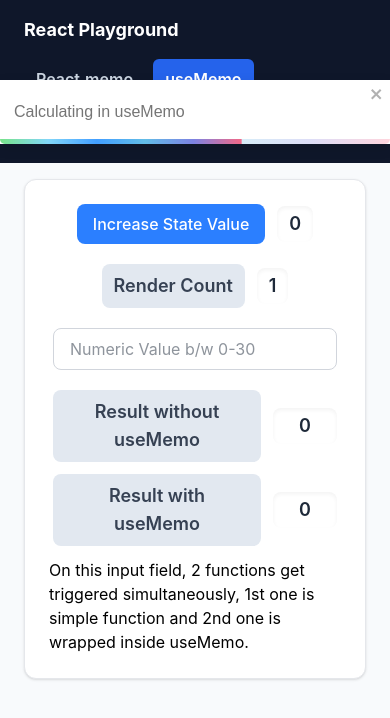
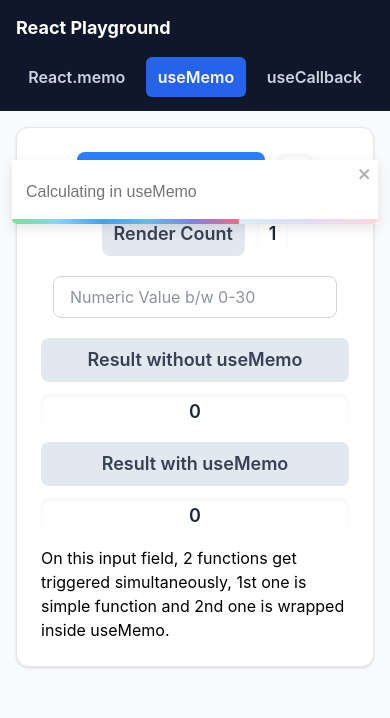
Before and after one commit to saadurrehman8113/react-playground, a React (Vite) app in the folder react-playground/: page / in a window 390 px wide. Both pictures are taken after a click on the button "useMemo". Shown: the top 718 px of the page. Built offline with nearby package versions, Linux system fonts and the light colour scheme.

Commit message:
Improvements

```diff
--- a/react-playground/src/App.css
+++ b/react-playground/src/App.css
@@ -53,9 +53,34 @@
   background: #f8fafc;
 }
 
+.use-memo-toast {
+  top: 5rem !important;
+}
+
 @media (max-width: 600px) {
   .navbar {
     align-items: flex-start;
     flex-direction: column;
+    padding: 0.875rem 1rem;
+  }
+
+  .navbar__links {
+    width: 100%;
+  }
+
+  .navbar__link {
+    flex: 1 1 auto;
+  }
+
+  .container {
+    min-height: calc(100vh - 112px);
+    padding: 1rem;
+  }
+
+  .use-memo-toast {
+    top: 10rem !important;
+    right: 0.75rem;
+    left: 0.75rem;
+    width: auto;
   }
 }
--- a/react-playground/src/components/React Memo/ReactMemoParent.jsx
+++ b/react-playground/src/components/React Memo/ReactMemoParent.jsx
@@ -32,7 +32,7 @@ const ReactMemoParent = () => {
         </h2>
 
         <div className="grid grid-cols-1 gap-5 sm:grid-cols-2">
-          <div className="flex items-center justify-center gap-3">
+          <div className="flex flex-col items-center justify-center gap-3 sm:flex-row">
             <button
               onClick={() => setCounter(counter + 1)}
               className="px-4 py-2 font-medium rounded-lg transition-colors cursor-pointer bg-blue-500 text-white hover:bg-blue-600 active:scale-95"
@@ -44,7 +44,7 @@ const ReactMemoParent = () => {
             </span>
           </div>
 
-          <div className="flex items-center justify-center gap-3">
+          <div className="flex flex-col items-center justify-center gap-3 sm:flex-row">
             <span className="px-3 py-2 text-lg font-semibold text-center text-gray-700 bg-slate-200 rounded-lg">
               Render Count
             </span>
--- a/react-playground/src/components/Use Callback/UseCallbackParent.jsx
+++ b/react-playground/src/components/Use Callback/UseCallbackParent.jsx
@@ -32,7 +32,7 @@ const UseCallbackParent = () => {
         </h2>
 
         <div className="grid grid-cols-1 gap-5 sm:grid-cols-2">
-          <div className="flex items-center justify-center gap-3">
+          <div className="flex flex-col items-center justify-center gap-3 sm:flex-row">
             <button
               onClick={() => setCounter(counter + 1)}
               className="px-4 py-2 font-medium rounded-lg transition-colors cursor-pointer bg-blue-500 text-white hover:bg-blue-600 active:scale-95"
@@ -44,7 +44,7 @@ const UseCallbackParent = () => {
             </span>
           </div>
 
-          <div className="flex items-center justify-center gap-3">
+          <div className="flex flex-col items-center justify-center gap-3 sm:flex-row">
             <span className="px-3 py-2 text-lg font-semibold text-center text-gray-700 bg-slate-200 rounded-lg">
               Render Count
             </span>
--- a/react-playground/src/components/Use Memo/UseMemo.jsx
+++ b/react-playground/src/components/Use Memo/UseMemo.jsx
@@ -1,4 +1,4 @@
-import { useState, useRef, useMemo } from "react";
+import { useState, useRef, useMemo, useEffect } from "react";
 import { toast, ToastContainer } from "react-toastify";
 
 function slowFib(n) {
@@ -14,7 +14,13 @@ const UseMemo = () => {
   const renderCounts = useRef(0);
   const debounceRef = useRef(null);
 
-  let memoizedResult = 0;
+  useEffect(() => {
+    return () => {
+      if (debounceRef.current) {
+        clearTimeout(debounceRef.current);
+      }
+    };
+  }, []);
 
   const calculate = (slowFibInput) => {
     toast("Calculating without useMemo");
@@ -23,7 +29,7 @@ const UseMemo = () => {
     setResult(result);
   };
 
-  memoizedResult = useMemo(() => {
+  const memoizedResult = useMemo(() => {
     toast("Calculating in useMemo");
     return slowFib(slowFibInput);
   }, [slowFibInput]);
@@ -61,9 +67,9 @@ const UseMemo = () => {
           <input
             type="number"
             placeholder="Numeric Value b/w 0-30"
-            className="w-[17.75rem] justify-self-center sm:col-span-2 px-4 py-2 text-gray-800 bg-white border border-gray-300 rounded-lg outline-none focus:ring-2 focus:ring-blue-500"
+            className="w-full max-w-[17.75rem] justify-self-center sm:col-span-2 px-4 py-2 text-gray-800 bg-white border border-gray-300 rounded-lg outline-none focus:ring-2 focus:ring-blue-500"
             onChange={(e) => {
-              const value = e.target.value;
+              const value = Number(e.target.value);
 
               if (debounceRef.current) {
                 clearTimeout(debounceRef.current);
@@ -83,7 +89,7 @@ const UseMemo = () => {
           />
 
           <div className="flex flex-col gap-3 sm:col-span-2">
-            <div className="grid grid-cols-[13rem_4rem] justify-center items-center gap-3">
+            <div className="grid grid-cols-1 justify-center items-center gap-3 sm:grid-cols-[13rem_4rem]">
               <span className="px-3 py-2 text-lg font-semibold text-center text-gray-700 bg-slate-200 rounded-lg">
                 Result without useMemo
               </span>
@@ -92,7 +98,7 @@ const UseMemo = () => {
               </span>
             </div>
 
-            <div className="grid grid-cols-[13rem_4rem] justify-center items-center gap-3">
+            <div className="grid grid-cols-1 justify-center items-center gap-3 sm:grid-cols-[13rem_4rem]">
               <span className="px-3 py-2 text-lg font-semibold text-center text-gray-700 bg-slate-200 rounded-lg">
                 Result with useMemo
               </span>
@@ -108,7 +114,7 @@ const UseMemo = () => {
           </div>
         </div>
       </div>
-      <ToastContainer style={{ top: "5rem" }} />
+      <ToastContainer className="use-memo-toast" />
     </section>
   );
 };
```
